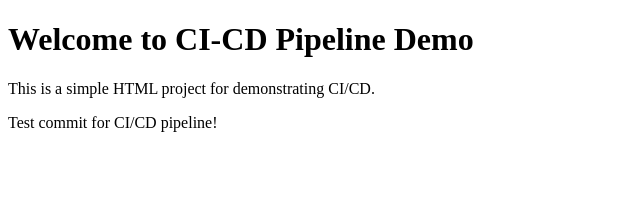
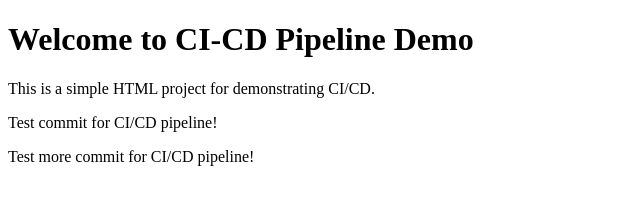
Before and after one commit to ManishaY9/ci-cd-pipeline, a plain HTML site: page index.html in a window 1280 px wide. Shown: the whole page, without its empty margins (0-640 px from the left). Drawn offline with Linux system fonts and the light colour scheme.

Commit message:
Update index.html

```diff
--- a/index.html
+++ b/index.html
@@ -7,6 +7,6 @@
     <h1>Welcome to CI-CD Pipeline Demo</h1>
     <p>This is a simple HTML project for demonstrating CI/CD.</p>
     <p>Test commit for CI/CD pipeline!</p>
-
+<p>Test  more commit for CI/CD pipeline!</p>
 </body>
 </html>
```
